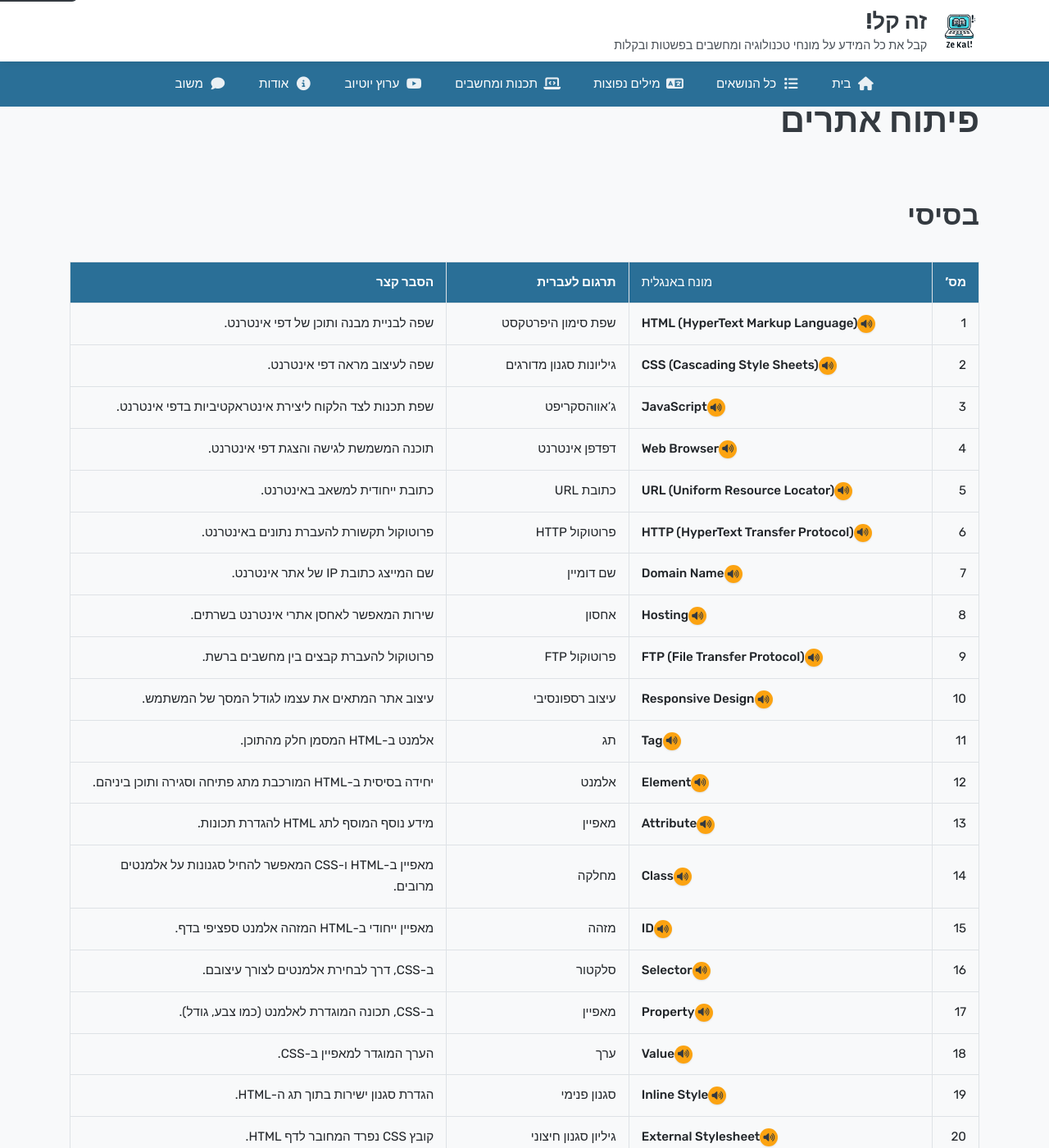
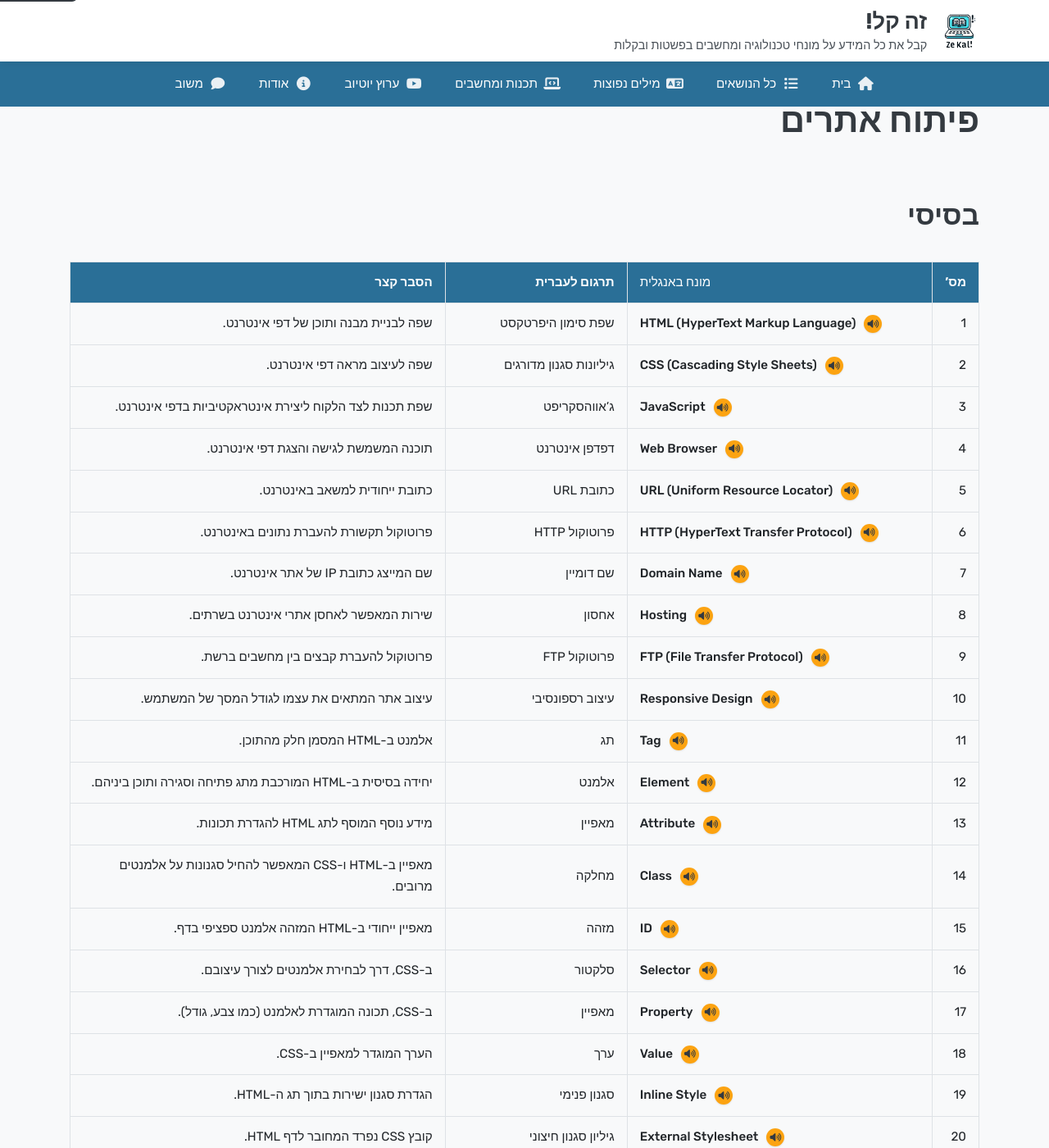
Before and after one commit to NHLOCAL/ZeKal, a Jekyll site: the page built from docs/topics/web-development.md, in a window 1280 px wide and 1400 px high. Shown: the whole window at 82% size. Built offline with Jekyll 4.4.1, drawn with Linux system fonts in a browser that asks for light colours.

Commit message:
מרווח עבור כפתורי השמעה

```diff
--- a/docs/assets/css/style.css
+++ b/docs/assets/css/style.css
@@ -655,6 +655,7 @@ td:nth-child(2), th:nth-child(2) {
     text-align: left;
     font-weight: 500;
     white-space: nowrap;
+    vertical-align: middle;
 }
 
 /* Speak Button */
@@ -669,14 +670,17 @@ td:nth-child(2), th:nth-child(2) {
     border-radius: 50%;
     cursor: pointer;
     transition: background-color var(--transition-speed) ease, transform var(--transition-speed) ease;
-    display: inline-flex;
+    display: inline-flex; /* Keeps icon centered within the button */
     align-items: center;
     justify-content: center;
-    margin-right: 8px;
+    margin-left: 10px; /* CHANGED: Adds space to the LEFT, between LTR text and button */
+    /* margin-right: 8px; <-- REMOVED this line */
     box-shadow: 0 1px 2px rgba(0, 0, 0, 0.1);
-    vertical-align: middle;
-    flex-shrink: 0; /* Prevent shrinking in flex context */
+    vertical-align: middle; /* Aligns the button itself relative to the text line */
+    flex-shrink: 0; /* Prevents the button from shrinking if space is tight */
 }
+
+/* Keep hover/active states as they were or adjust if needed */
 .speak-button:hover {
     background-color: var(--color-accent-dark);
     transform: scale(1.1);
```
